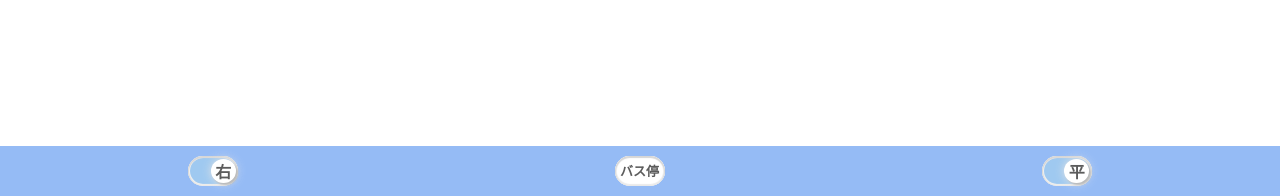
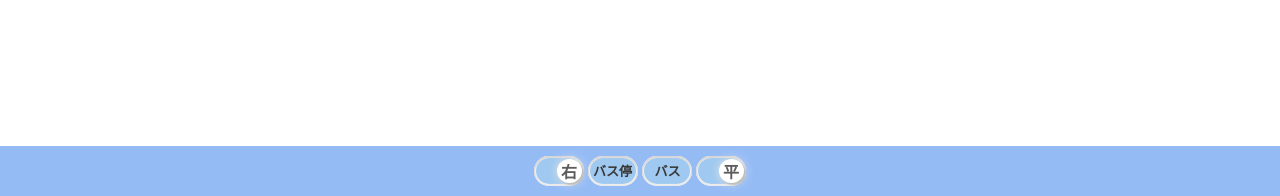
Before and after one commit to Moon-landing-Tsukuba/busvis, a PHP site: page /index.html in a window 1280 px wide. Shown: the part 604-800 px from the top of the page. Run offline with PHP 8.4, Linux system fonts and the light colour scheme.

Commit message:
バス変更ボタンを作成

```diff
--- a/index.html
+++ b/index.html
@@ -26,9 +26,12 @@
         </div>
 
         <div class="btn-box wrapper">
-            <div class="btn btn-common switch-left-right on"></div>
-            <div class="btn change-bus-stop"></div>
-            <div class="btn btn-common switch-holiday-weekday weekday"></div>
+            <div class="btn-container">
+                <div class="btn btn-common switch-left-right on"></div>
+                <div class="btn btn2 change-bus-stop"></div> <!--バス停を変更するボタン-->
+                <div class="btn btn2 change-bus"></div> <!--バスを変更するボタン-->
+                <div class="btn btn-common switch-holiday-weekday weekday"></div>
+            </div>
         </div>
 
         <script src="./timetable_list.js"></script>
--- a/index.js
+++ b/index.js
@@ -9,7 +9,8 @@ const administrator = {
   buses: [],
   holiday: false, //休日ならばtrue
   correct_holiday : false,
-  bus_stop_select_mode : false,
+  bus_stop_select_mode : false, //バス停選択時true
+  bus_select_mode : false, //バス選択時true
 };
 
 /*-------------------------------------------
@@ -70,6 +71,16 @@ document.querySelector(".change-bus-stop").addEventListener("click", (event) =>
     administrator.bus_stop_select_mode = true;// alert("bus_stop_select_mode = true");
   } else {
     administrator.bus_stop_select_mode = false;// alert("bus_stop_select_mode = false");
+  }
+  console.log(administrator);
+})
+
+document.querySelector(".change-bus").addEventListener("click", (event) => {
+  event.target.classList.toggle("on-bus")
+  if (event.target.classList.contains("on-bus")) {
+    administrator.bus_select_mode = true;// alert("bus_select_mode = true");
+  } else {
+    administrator.bus_select_mode = false;// alert("bus_select_mode = false");
   }
   console.log(administrator);
 })
--- a/style.css
+++ b/style.css
@@ -82,6 +82,10 @@
   left: 0; /* 左から配置の基準位置を決める */
 }
 
+.btn-container{
+  margin: 0 auto;
+}
+
 .btn{
   cursor: pointer;
   margin: 0 auto;
@@ -140,25 +144,38 @@
 
 /* バス停変更ボタン
 ----------------------------------------------- */
-.change-bus-stop{
+.btn2{
   font-weight: bold;
   font-size: small;
-  background-color: #fff;
+  background-color: rgb(159, 201, 240);
+}
+
+.btn2::before{
+  content: "";
+  position: absolute;
+  left: 10%;
+  top: 15%;
+  font-weight: bold;
+  color: #383838;
 }
 
 .change-bus-stop::before{
   content: "バス停";
-  position: absolute;
-  left: 10%;
-  top: 15%;
-  font-weight: bold;
-  color: #5c5c5c;
 }
 
-.on-stop{
+.change-bus::before{
+  content: "バス";
+  left: 25%;
+}
+
+.on-stop, .on-bus{
   background-color: rgb(3, 221, 250);
   color: #000000;
 }
+
+/* バス変更ボタン
+----------------------------------------------- */
+
 
 
 /* デスクトップ用
```
